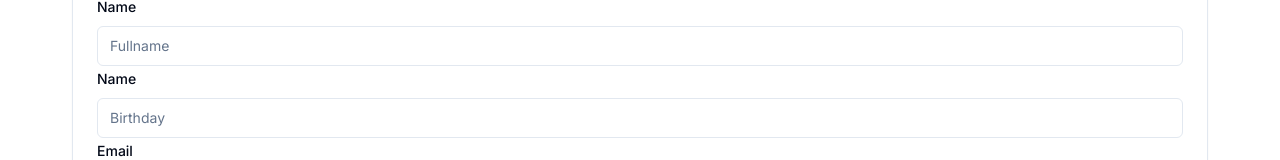
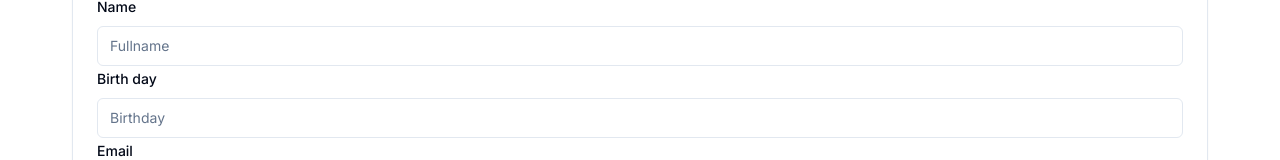
Before and after one commit to rqdewise/mybranches, a Next.js app: page / in a window 1280 px wide. Shown: the part 466-626 px from the top of the page. Built offline with nearby package versions, Linux system fonts and the light colour scheme.

Commit message:
remove calendar picker

```diff
--- a/components/modals/store-modal.tsx
+++ b/components/modals/store-modal.tsx
@@ -105,7 +105,7 @@ export const StoreModal = () => {
                 name="bdate"
                 render={({field}) => (
                   <FormItem>
-                      <FormLabel>Name</FormLabel>
+                      <FormLabel>Birth day</FormLabel>
                       <FormControl>
                           <Input disabled={loading}
                           placeholder="Birthday" {...field}/>
```
